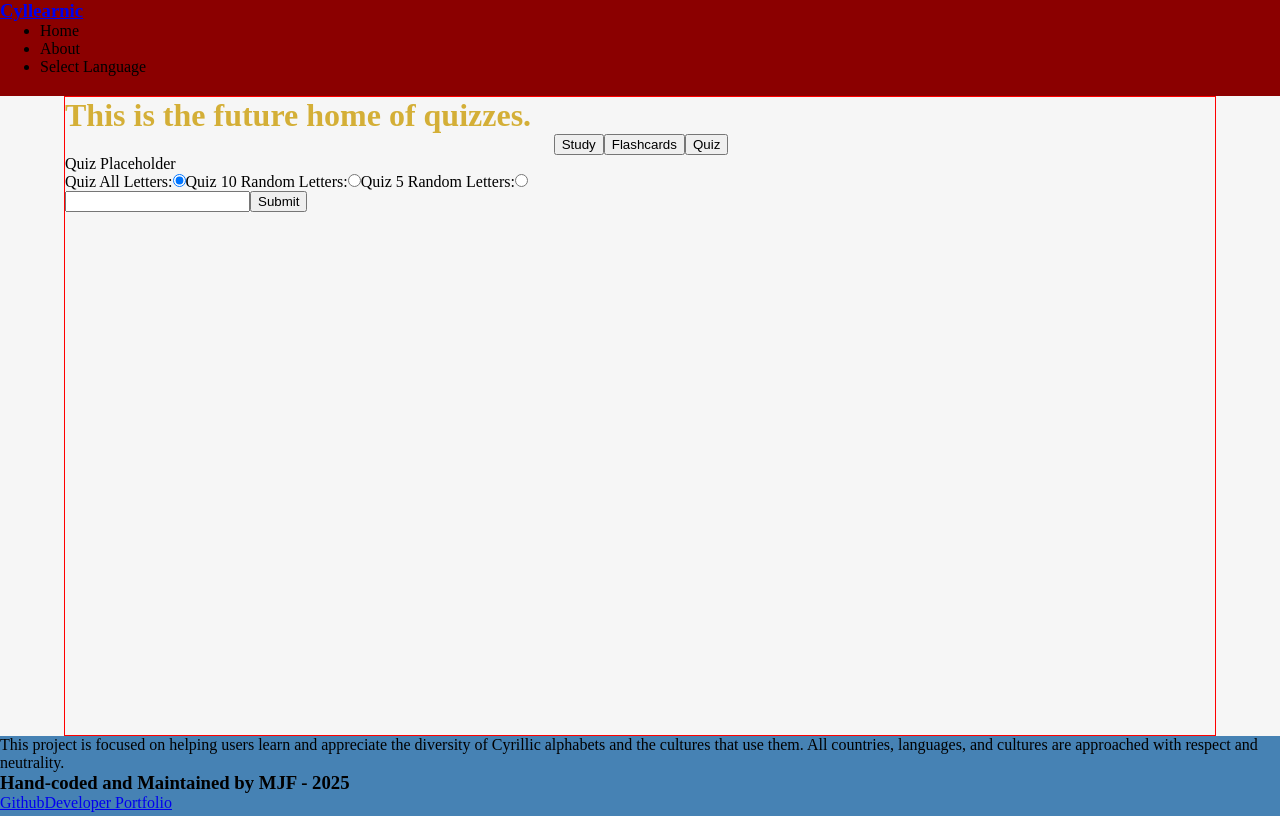
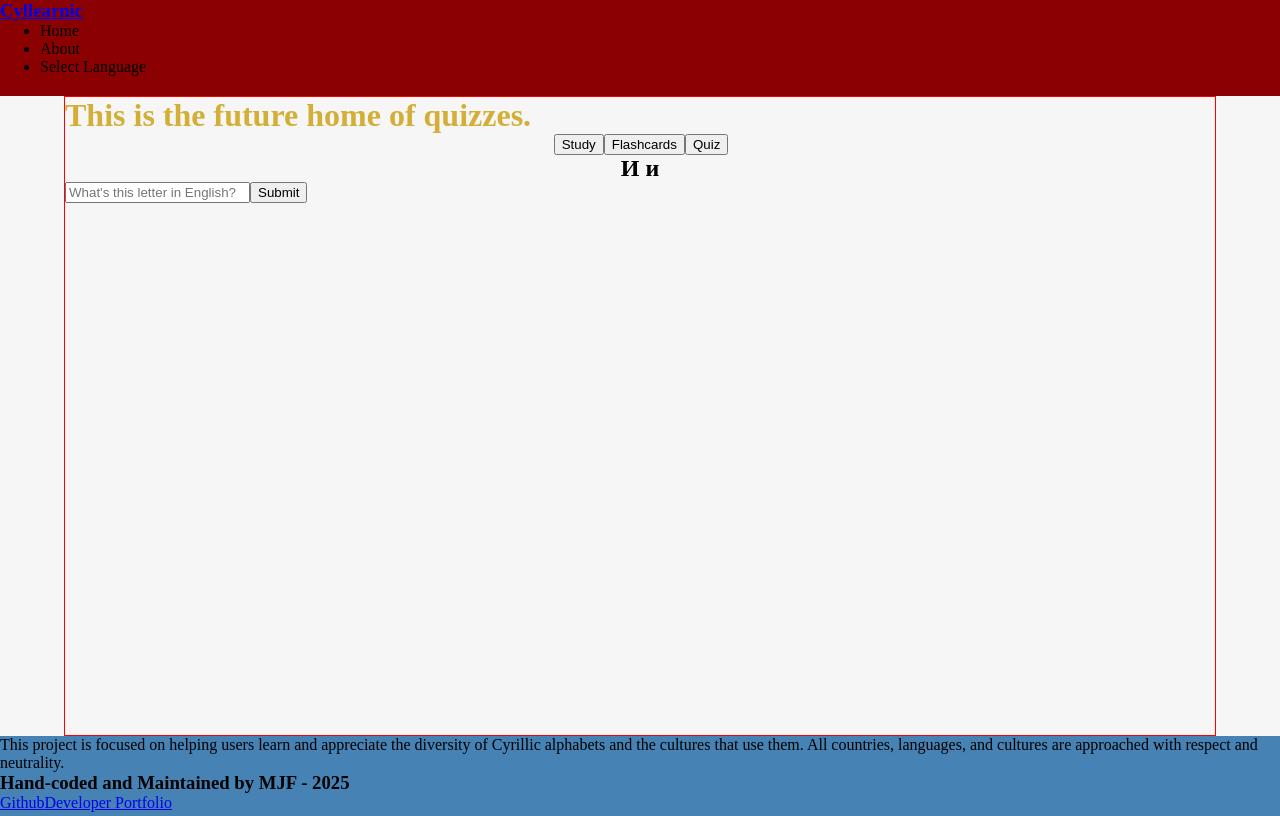
Before and after one commit to mjfru/cyllearnic, a React (Vite) app: page /quiz/russian in a window 1280 px wide. Built offline with nearby package versions, Linux system fonts and the light colour scheme.

Commit message:
add a function to get a random letter for the quiz component; make a quiz letter card component

```diff
--- a/src/components/Quiz.jsx
+++ b/src/components/Quiz.jsx
@@ -2,7 +2,10 @@ import { useParams } from "react-router-dom";
 import { russianCyrillic } from "../data/ru_cyrillic";
 import { ukrainianCyrillic } from "../data/uk_cyrillic";
 import ActivityNav from "./ActivityNav";
-import { useState } from "react";
+import { useEffect, useState } from "react";
+import QuizCard from "./QuizCard";
+
+useEffect;
 
 const datasets = {
 	russian: russianCyrillic,
@@ -11,20 +14,32 @@ const datasets = {
 
 const Quiz = () => {
 	const [userAnswer, setUserAnswer] = useState("");
-	console.log(userAnswer);
+	// console.log(userAnswer);
 
 	const { language } = useParams();
-	const selectedLanguage = datasets[language];
-	console.log(selectedLanguage);
+	const letters = datasets[language];
+	// console.log(selectedLanguage);
 
-  /*
-  * For quiz all (default), get one random letter from the selected language array and display it.
-  * An onClick, for now, takes this letter out of the array, and displays a new one, repeating until there's none left and displaying a placeholder message.
-  */
+	const handleChange = (e) => {
+		e.preventDefault();
+		setUserAnswer(e.target.value);
+	};
 
-	// const quizFive = [];
-	// const quizTen = [];
-	// const quizAll = [];
+	const getRandomLetter = () => {
+		const randomLetter = letters[Math.floor(Math.random() * letters.length)];
+		// console.log(randomLetter);
+		return randomLetter;
+	};
+
+	const quizLetter = getRandomLetter();
+	const { letterUpper, letterLower } = quizLetter;
+	// console.log(quizLetter);
+
+	/*
+	//  * For quiz all (default), get one random letter from the selected language array and display it.
+	 * An onClick, for now, takes this letter out of the array, and displays a new one, repeating until there's none left and displaying a placeholder message.
+   * Will incorporate useState to hold an initial array and remove items via .filter()
+	 */
 
 	return (
 		<main>
@@ -32,20 +47,14 @@ const Quiz = () => {
 			<ActivityNav />
 			<div className="quiz-container">
 				<div className="quiz-card">
-					<p>Quiz Placeholder</p>
+					<QuizCard letterUpper={letterUpper} letterLower={letterLower} />
 				</div>
-				<div className="quiz-select">
-					<label htmlFor="">Quiz All Letters:</label>
-					<input type="radio" name="quizSelect" id="" defaultChecked />
-					<label htmlFor="">Quiz 10 Random Letters:</label>
-					<input type="radio" name="quizSelect" id="" />
-					<label htmlFor="">Quiz 5 Random Letters:</label>
-					<input type="radio" name="quizSelect" id="" />
-				</div>
+
 				<input
 					type="text"
 					value={userAnswer}
-					onChange={(e) => setUserAnswer(e.target.value)}
+					onChange={handleChange}
+					placeholder="What's this letter in English?"
 				/>
 				<button>Submit</button>
 			</div>
@@ -54,3 +63,21 @@ const Quiz = () => {
 };
 
 export default Quiz;
+
+
+
+	// const quizFive = [];
+	// const quizTen = [];
+	// const quizAll = [];
+
+
+{
+	/* <div className="quiz-select">
+					<label htmlFor="">Quiz All Letters:</label>
+					<input type="radio" name="quizSelect" id="" defaultChecked />
+					<label htmlFor="">Quiz 10 Random Letters:</label>
+					<input type="radio" name="quizSelect" id="" />
+					<label htmlFor="">Quiz 5 Random Letters:</label>
+					<input type="radio" name="quizSelect" id="" />
+				</div> */
+}
--- /dev/null
+++ b/src/components/QuizCard.jsx
@@ -0,0 +1,11 @@
+const QuizCard = ({ letterUpper, letterLower }) => {
+	return (
+		<div className="quiz-card">
+			<h2>
+				{letterUpper} {letterLower}
+			</h2>
+		</div>
+	);
+};
+
+export default QuizCard;
```
